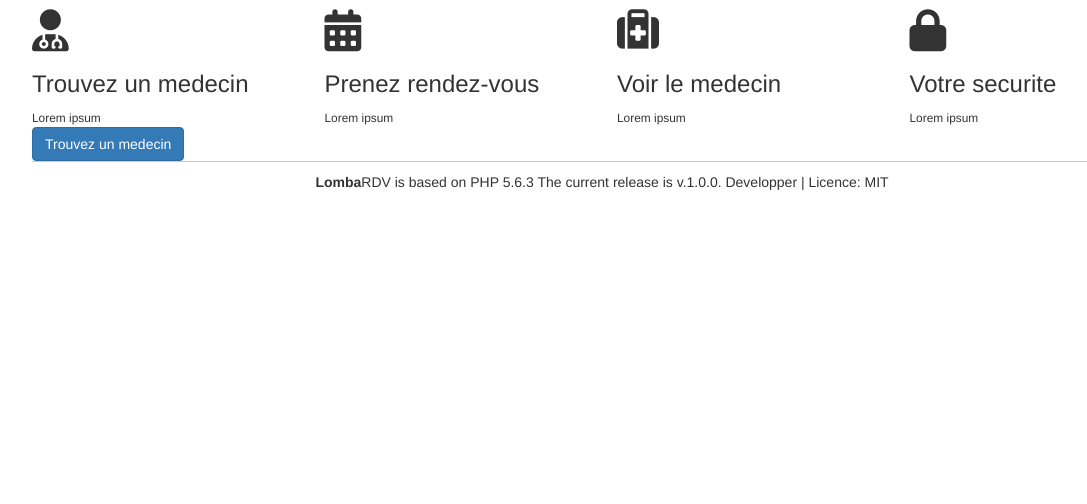
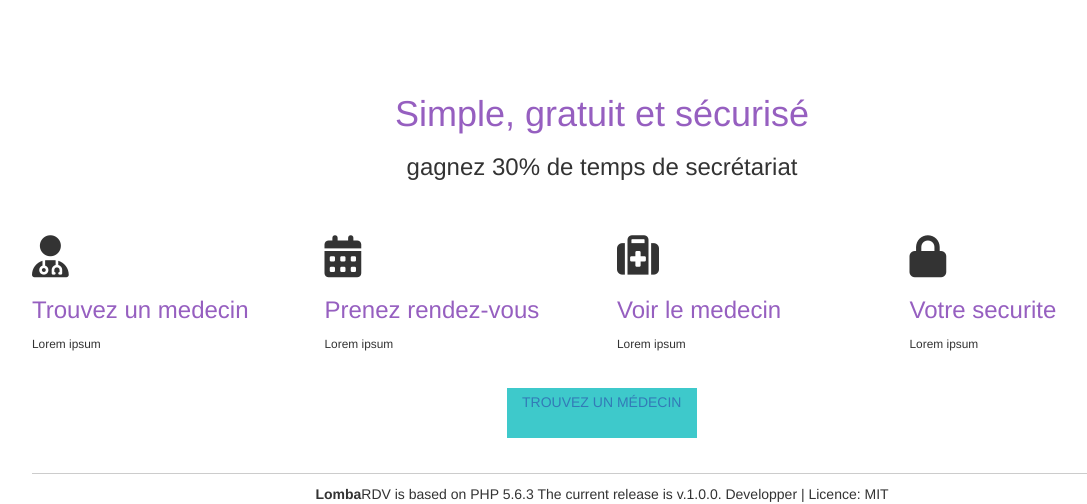
Before and after one commit to Bam92/ArthCim, a PHP site: template views/home.html.twig in a window 1280 px wide. Shown: the part 521-1025 px from the top of the page, without its empty margins (38-1125 px from the left). Before the commit the page ends 711 px from the top, so only its background shows below. Run offline with PHP 8.4, Linux system fonts and the light colour scheme; the template is opened without the code that fills it, so the values that code supplies are empty; some libraries are stand-ins or nearby versions.

Commit message:
page doctors added

```diff
--- a/app/routes.php
+++ b/app/routes.php
@@ -3,3 +3,7 @@
 $app->get('/', function () use ($app) {
     return $app['twig']->render('home.html.twig');
 })->bind('home');
+
+$app->get('/doctors', function () use ($app) {
+    return $app['twig']->render('doctors.html.twig');
+})->bind('doctors');
--- a/views/home.html.twig
+++ b/views/home.html.twig
@@ -4,14 +4,17 @@
         <div id="home-block" class="jumbotron">
         <div class="container">
         <h1><strong>Lomba</strong>RDV</h1>
-        <p>prenez RDV où que vous soyez avec un médecin au CS Lombale</p>
+        <h3>prenez RDV où que vous soyez avec un médecin au CS Lombale</h3>
           </div>
         </div>
 
-        <section id="about" class="container">
-        <h1 class="center">Simple, gratuit et sécurisé</h1>
-        <p>gagnez 30% de temps de secrétariat</p>
-        <div class="row">
+      <div class="container">
+        <section class="row page-title">
+          <h1>Simple, gratuit et sécurisé</h1>
+          <h3>gagnez 30% de temps de secrétariat</h3>
+        </section>
+
+        <section class="row page-content">
         <div class="col-md-3 col-xs-6">
            <div class="icon"><span class="fa fa-3x fa-user-md"></span></div>
            <div class="text">
@@ -41,7 +44,9 @@
              <small>Lorem ipsum</small>
         </div>
         </section>
-        <div class="center container">
-        <a href=""><button id="call-to-action-find-dr" class="call-to-action btn btn-primary">Trouvez un medecin</button></a>
+
+        <div id="call-to-action-find-dr" class="call-to-action col-md-offset-5 col-md-2">
+           <a href="/doctors">Trouvez un médecin</a>
+        </div>
         </div>
         {% endblock %}
--- a/views/layout.html.twig
+++ b/views/layout.html.twig
@@ -8,6 +8,7 @@
 
     {% block stylesheets %}
     <link href="{{ asset('/css/styles.css') }}" rel="stylesheet">
+    <link href="{{ asset('/css/font-awesome.min.css') }}" rel="stylesheet">
     <link href="{{ asset('/lib/bootstrap/css/bootstrap.min.css') }}" rel="stylesheet">
     <link href="{{ asset('/css/font-awesome.min.css.css') }}" rel="stylesheet">
     <link rel="stylesheet" href="//maxcdn.bootstrapcdn.com/bootstrap/3.2.0/css/bootstrap.min.css">
@@ -16,49 +17,53 @@
     <title>{% block title "LombaRDV, prendre de RDV en ligne avec le CS Lombale" %}</title>
 </head>
 <body>
-    <div class="container">
+   <header class="hidden-xs">
+        <div class="container">
         <nav class="navbar navbar-default navbar-fixed-top navbar-inverse clearfix navigation" role="navigation">
-              <div class="container">
+         <div class="container">
                 <div class="navbar-header">
-
                     <button type="button" class="navbar-toggle" data-toggle="collapse" data-target="#navbar-collapse-target">
                         <span class="icon-bar"></span>
                         <span class="icon-bar"></span>
                         <span class="icon-bar"></span>
                     </button>
-                    <a title="LombaRDV" class="navbar-brand" href="/LombaRDV/web"><strong>Lomba</strong>RDV</a>
-
+                    <a title="LombaRDV" class="navbar-brand" href="/"><strong>Lomba</strong>RDV</a>
                 </div>
 
                 <ul class="nav navbar-nav navbar-right">
                     <li> <a title="Nos médecins" href ="/doctors">Nos médecins </a> </li>
-                    <li><a title="S'inscrire" href="#"><span class="glyphicon glyphicon-user"></span> S'inscrire</a>
-                      <ul>
+                    <li class="dropdown"><a data-toggle="dropdown" title="S'inscrire" href="#"><span class="glyphicon glyphicon-user"></span>
+                      S'inscrire<span class="caret"></span></a>
+                      <ul class="dropdown-menu">
                         <li><a title="Medecin" href="#">Medecin</a></li>
                         <li><a title="Medecin" href="#">Patient</a></li>
                       </ul>
                     </li>
-                    <li id="connection"><a title="Se connecter" href="#"><span class="glyphicon glyphicon-log-in"></span> Se connecter</a></li>
+                    <li id="call-to-action-login" class="call-to-action"><a title="Se connecter" href="#"><span class="fa fa-sign-in"></span>Se connecter</a></li>
                </ul>
               <div class="collapse navbar-collapse" id="navbar-collapse-target">
               </div>
           </div>
         </nav>
       </div>
+    </header>
 
         {% block content "" %}
+
+    {% block footer %}
     <div class="container">
         <footer class="footer">
             <div><strong>Lomba</strong>RDV is based on PHP 5.6.3 The current release is v.1.0.0. Developper | Licence: MIT</div>
         </footer>
      </div>
+    {% endblock %}
+
     {% block javascripts %}
     <script src="js/jquery.js"></script>
     <script src="{{ asset('/lib/jquery/jquery.min.js') }}"></script>
-   <script src="{{ asset('/lib/bootstrap/js/bootstrap.js') }}"></script>
+    <script src="{{ asset('/lib/bootstrap/js/bootstrap.min.js') }}"></script>
     <script src="//ajax.googleapis.com/ajax/libs/jquery/1.11.1/jquery.min.js"></script>
     <script src="//maxcdn.bootstrapcdn.com/bootstrap/3.2.0/js/bootstrap.min.js"></script>
-
     {% endblock %}
 </body>
 </html>
--- a/web/css/styles.css
+++ b/web/css/styles.css
@@ -7,27 +7,63 @@ body {
 .navbar-header a {
 	color: #965fc0;
 }
+
+header {
+	height: 70px;
+}
 .footer {
 	border-top: 1px solid #ccc;
 	padding-top: 10px;
 	text-align: center;
 
 }
-#connection {
+.call-to-action {
+	text-transform: uppercase;
+	color: red;
+	background-color: #3ec9cb;
+	line-height: 2em;
+}
+
+#call-to-action-find-dr {
+
+	margin-top: 35px;
+	margin-bottom: 35px;
+	height: 50px;
+
+}
+
+li a {
+	color: #fff;
+	text-decoration: none;
+
+}
+.jumbotron {
+	background-image: url("../img/hopital.JPG");
+	background-repeat: no-repeat;
+	background-position: top right;
+	height: 400px;
+}
+
+a button {
+	background-color: #3ec9cb;
+	text-align: center;
+}
+
+.navbar-inverse .navbar-nav > li > a {
+	color: #fff;
+}
+
+/*####- Layout for doctors.php -####*/
+.page-title {
+	margin: 45px;
+	text-align: center;
+}
+
+h3 strong, .page-title h1, .text h3 {
 	color: #965fc0;
 }
 
-.jumbotron {
-	background-image: url("../img/hopital.jpeg");
-	background-repeat: no-repeat;
-	background-position: top right;
-	height: 350px;
+.img-responsive {
+	height: 100px;
+	width: 150px;
 }
-
-.btn {
-	background-color: #3ec9cb;
-}
-
-.navbar-inverse .navbar-right > li > a {
-	color: #fff;
-}
```
Also changed, not shown: web/img/hopital.jpeg (deleted).
